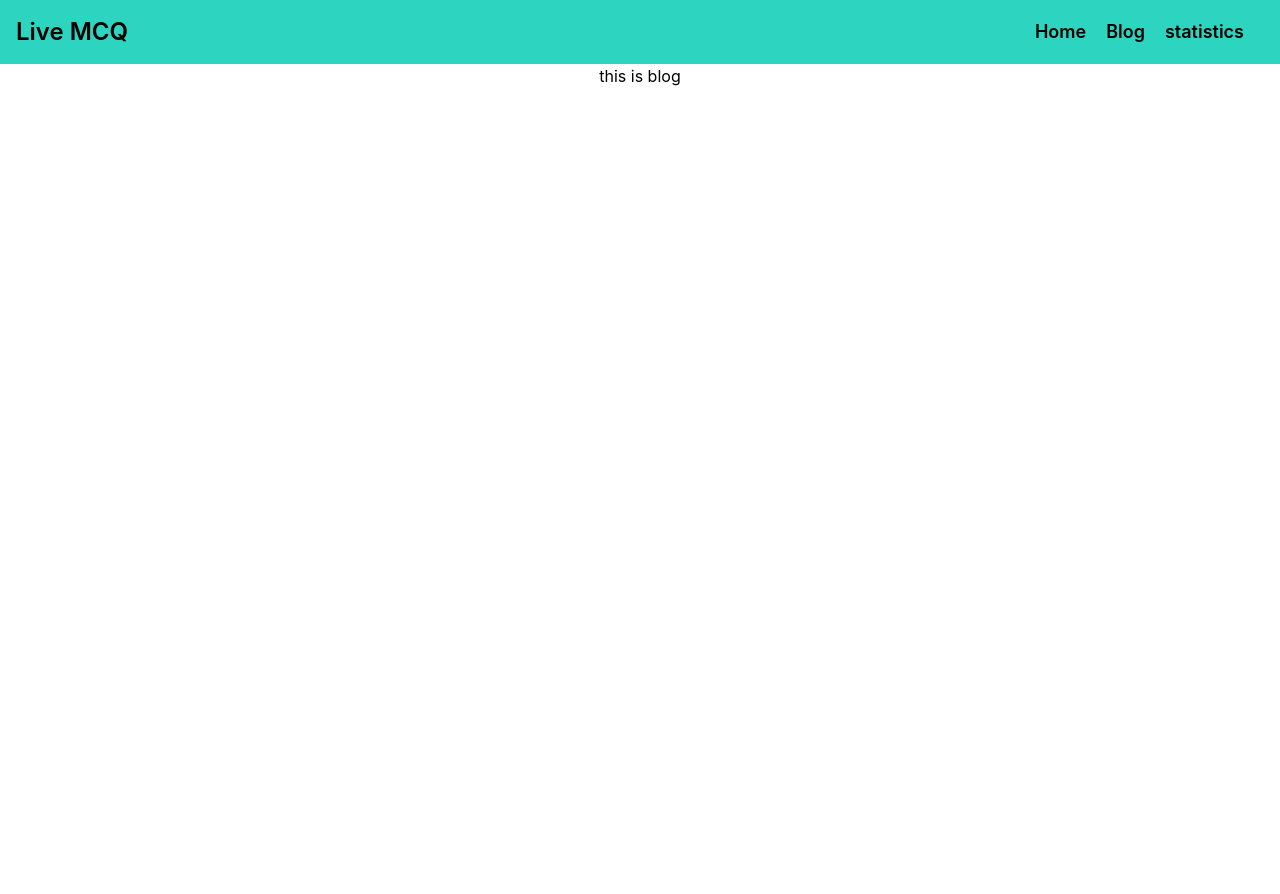
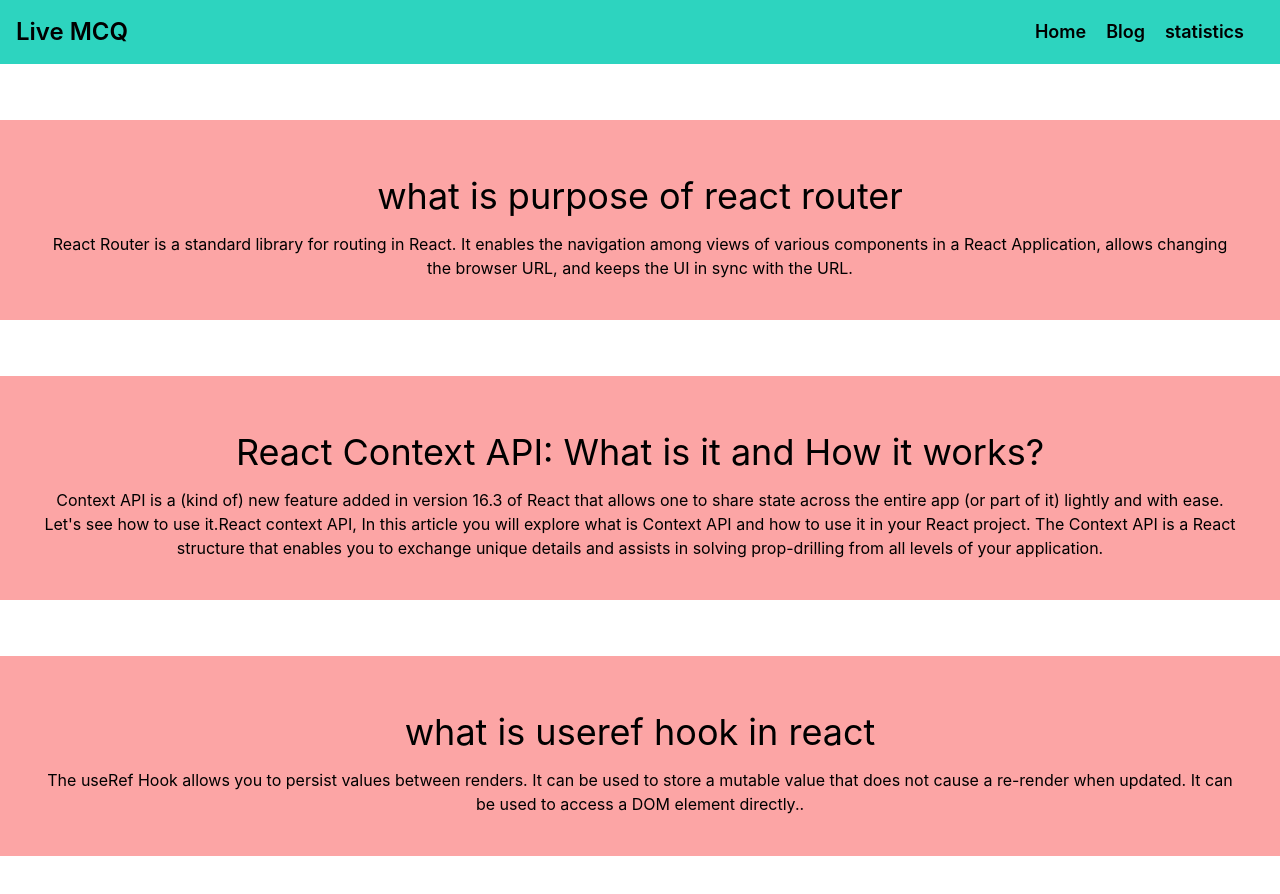
Before and after one commit to naymurweb/live-mcq, a React (Create React App) app: page /blog in a window 1280 px wide. Shown: the top 894 px of the page. Before the commit the page ends 800 px from the top, so only its background shows below. Built offline with nearby package versions, Linux system fonts and the light colour scheme.

Commit message:
blog add

```diff
--- a/src/Components/Blog/Blog.js
+++ b/src/Components/Blog/Blog.js
@@ -1,13 +1,43 @@
-import React from 'react';
+import React from "react";
 
 const Blog = () => {
-    return (
-        <div className='container mx-auto'>
-            <h1>this is blog</h1>
+  return (
+    <div className="container mx-auto">
+      <div className="my-14 bg-red-300 p-10">
+        <h3 className="text-4xl my-4">what is purpose of react router</h3>
+        <p>
+          React Router is a standard library for routing in React. It enables
+          the navigation among views of various components in a React
+          Application, allows changing the browser URL, and keeps the UI in sync
+          with the URL.
+        </p>
+      </div>
 
+      <div className="my-14 bg-red-300 p-10">
+        <h3 className="text-4xl my-4">
+          React Context API: What is it and How it works?
+        </h3>
+        <p>
+          Context API is a (kind of) new feature added in version 16.3 of React
+          that allows one to share state across the entire app (or part of it)
+          lightly and with ease. Let's see how to use it.React context API, In
+          this article you will explore what is Context API and how to use it in
+          your React project. The Context API is a React structure that enables
+          you to exchange unique details and assists in solving prop-drilling
+          from all levels of your application.
+        </p>
+      </div>
 
-        </div>
-    );
+      <div className="my-14 bg-red-300 p-10">
+        <h3 className="text-4xl my-4">what is useref hook in react</h3>
+        <p>
+          The useRef Hook allows you to persist values between renders. It can
+          be used to store a mutable value that does not cause a re-render when
+          updated. It can be used to access a DOM element directly..
+        </p>
+      </div>
+    </div>
+  );
 };
 
 export default Blog;
```
